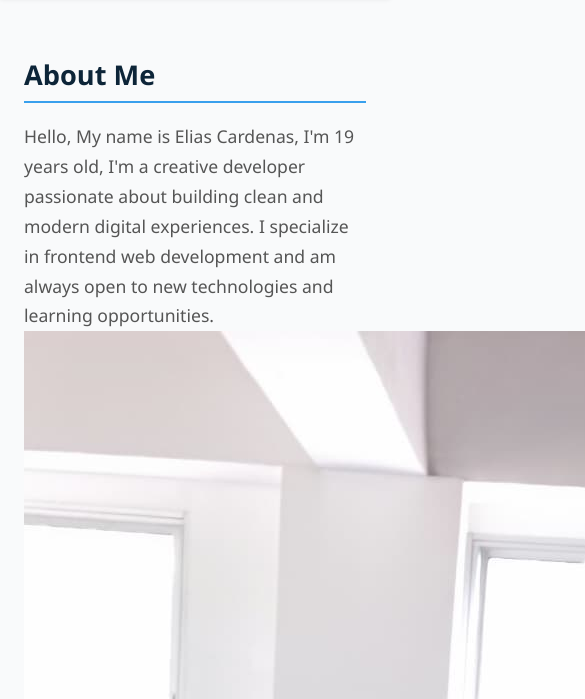
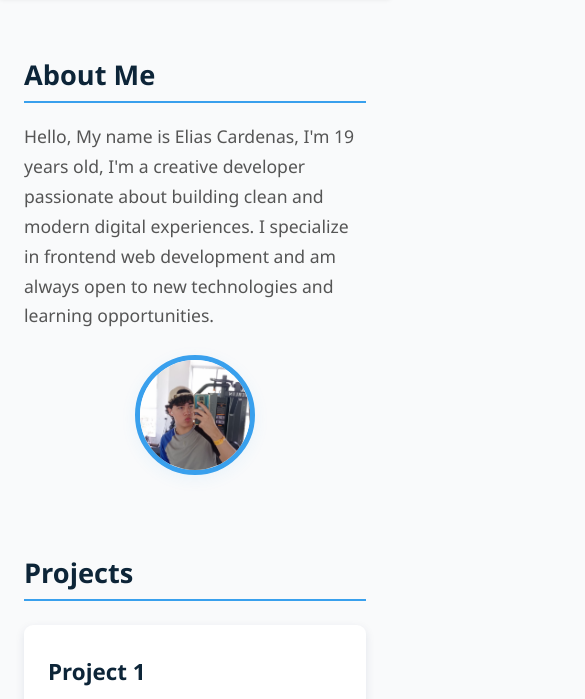
Before and after one commit to Elias-Cardenas-Coder/portafolio_html, a plain HTML site: page index.html in a window 390 px wide. Shown: the part 134-833 px from the top of the page, 585 px wide, since content can reach past the window. Drawn offline with Linux system fonts and the light colour scheme.

Commit message:
estilos.css

```diff
--- a/estilos.css
+++ b/estilos.css
@@ -61,6 +61,33 @@ nav ul li a:focus {
   max-width: 900px;
   margin: 3.5rem auto;
   padding: 0 1.5rem;
+}
+
+.about-flex {
+  display: flex;
+  align-items: center;
+  gap: 2.5rem;
+}
+
+.about-text {
+  flex: 2;
+}
+
+.about-img-container {
+  flex: 1;
+  display: flex;
+  justify-content: center;
+  align-items: center;
+}
+
+.profile-img {
+  width: 170px;
+  height: 170px;
+  object-fit: cover;
+  border-radius: 50%;
+  border: 5px solid #39a0ed;
+  box-shadow: 0 4px 16px rgba(57, 160, 237, 0.08);
+  background: #fff;
 }
 
 section h2 {
@@ -172,4 +199,15 @@ footer {
   section h2 {
     font-size: 1.7rem;
   }
+  .about-flex {
+    flex-direction: column;
+    gap: 1.5rem;
+  }
+  .about-img-container {
+    margin-bottom: 1.2rem;
+  }
+  .profile-img {
+    width: 120px;
+    height: 120px;
+  }
 }
```
